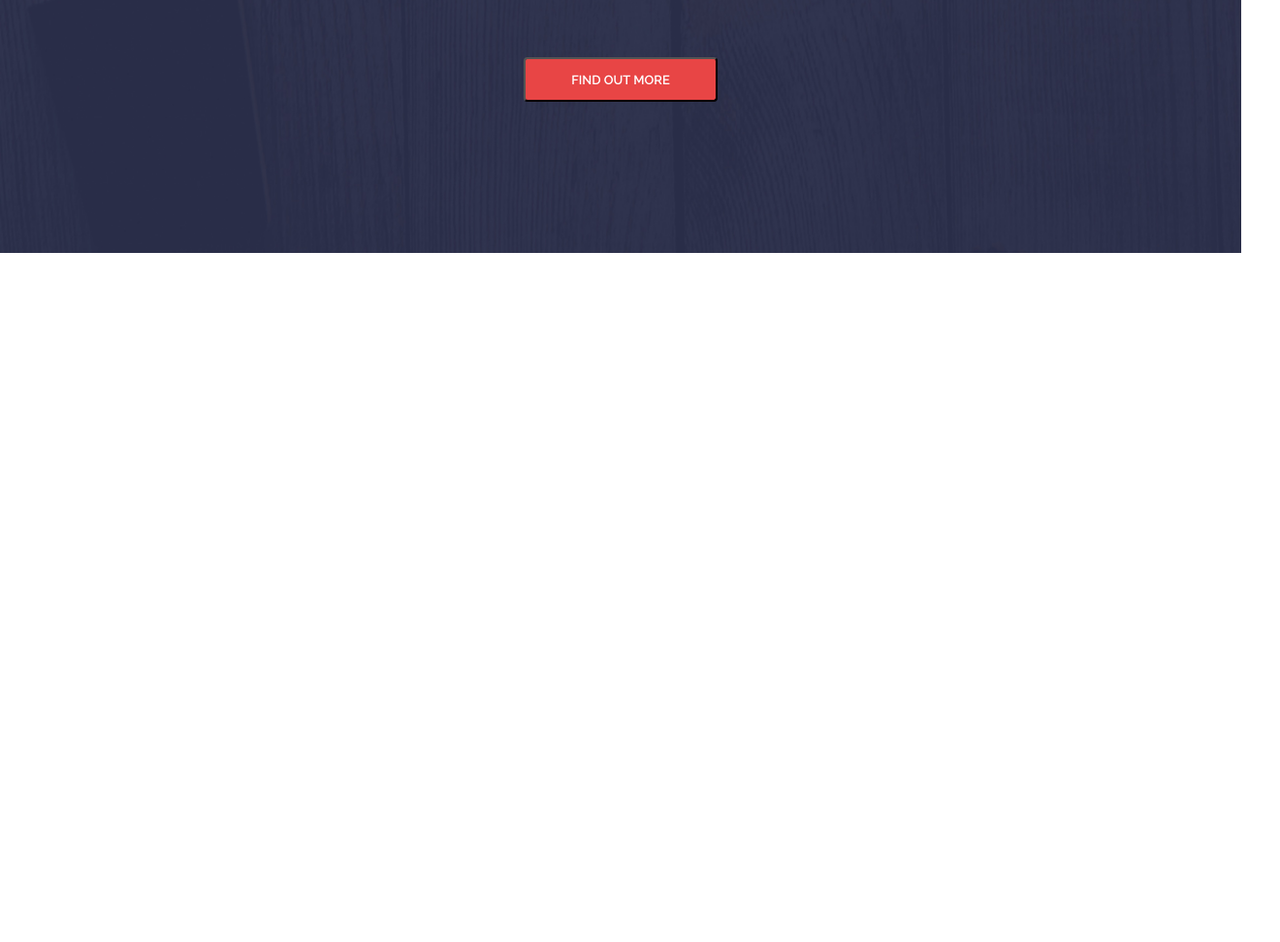
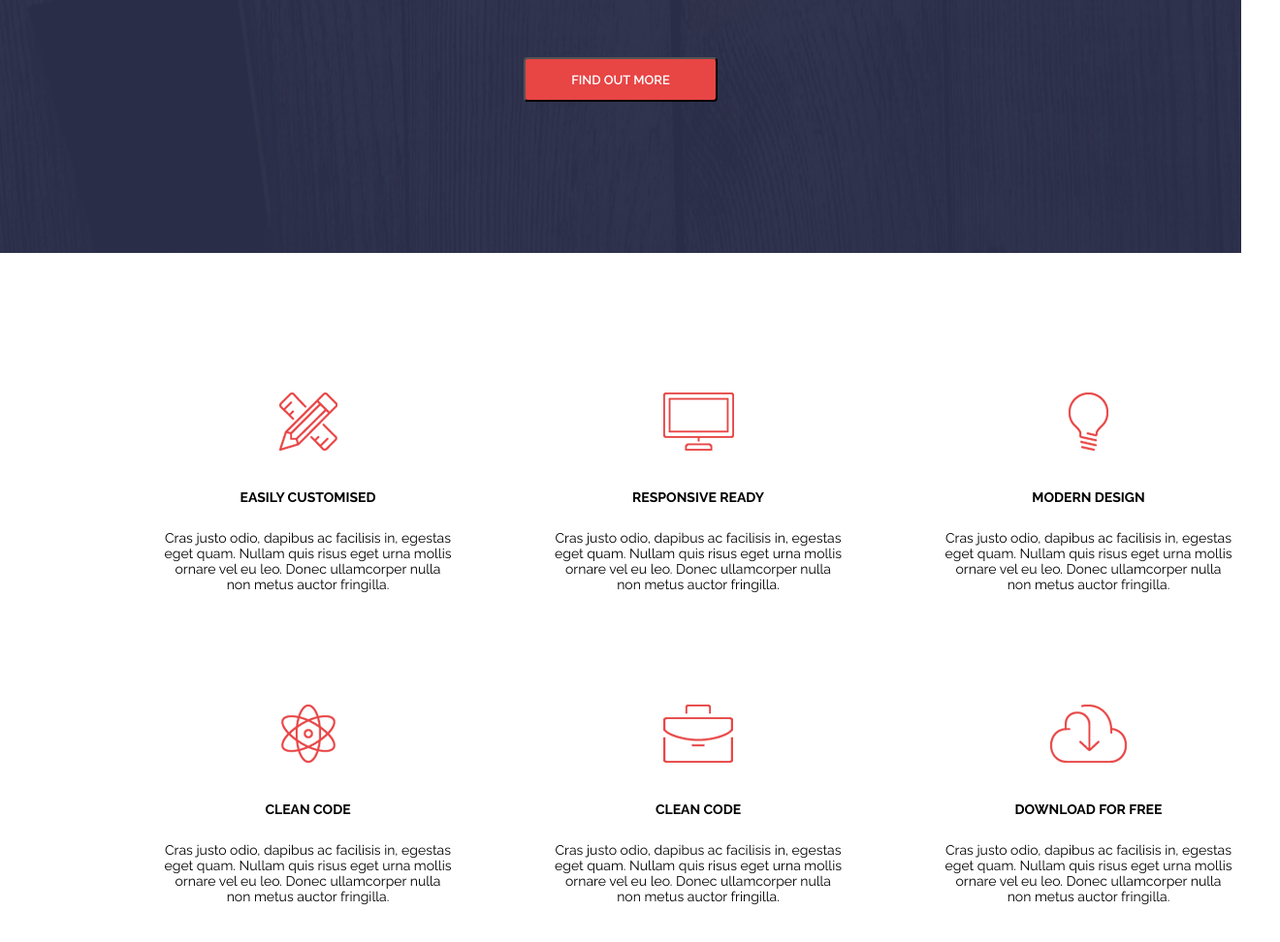
Before and after one commit to Adnan437/Active-Box, a plain HTML site: page index.html in a window 1280 px wide. Shown: the part 500-1472 px from the top of the page at 97% size, 1320 px wide, since content can reach past the window. Before the commit the page ends 800 px from the top, so only its background shows below. Drawn offline with nearby package versions, Linux system fonts and the light colour scheme.

Commit message:
Sercice Section added

```diff
--- a/index.html
+++ b/index.html
@@ -46,6 +46,55 @@
             </a>
         </div>
     </div>
+
+    <!-- ----------------Service Section--------------- -->
+
+    <div class="service-section">
+        <div class="container">
+            <div class="service-item">
+                <a href="#"><img src="./img/icon/service-icon1.png" alt="service-icon1"></a>
+                <h3>Easily Customised</h3>
+                <p>Cras justo odio, dapibus ac facilisis in, egestas eget quam. Nullam quis risus eget urna mollis ornare vel eu leo. Donec ullamcorper nulla non metus auctor fringilla.</p>
+            </div>
+            <div class="service-item">
+                <a href="#"><img src="./img/icon/service-icon2.png" alt="service-icon2"></a>
+                <h3>Responsive REady</h3>
+                <p>Cras justo odio, dapibus ac facilisis in, egestas eget quam. Nullam quis risus eget urna mollis ornare vel eu leo. Donec ullamcorper nulla non metus auctor fringilla.</p>
+            </div>
+            <div class="service-item">
+                <a href="#"><img src="./img/icon/service-icon3.png" alt="service-icon3"></a>
+                <h3>Modern Design</h3>
+                <p>Cras justo odio, dapibus ac facilisis in, egestas eget quam. Nullam quis risus eget urna mollis ornare vel eu leo. Donec ullamcorper nulla non metus auctor fringilla.</p>
+            </div>
+            <div class="service-item">
+                <a href="#"><img src="./img/icon/service-icon4.png" alt="service-icon4"></a>
+                <h3>Clean Code</h3>
+                <p>Cras justo odio, dapibus ac facilisis in, egestas eget quam. Nullam quis risus eget urna mollis ornare vel eu leo. Donec ullamcorper nulla non metus auctor fringilla.</p>
+
+            </div>
+            <div class="service-item">
+                <a href="#"><img src="./img/icon/service-icon5.png" alt="service-icon5"></a>
+                <h3>Clean Code</h3>
+                <p>Cras justo odio, dapibus ac facilisis in, egestas eget quam. Nullam quis risus eget urna mollis ornare vel eu leo. Donec ullamcorper nulla non metus auctor fringilla.</p>
+            </div>
+            <div class="service-item">
+                <a href="#"><img src="./img/icon/service-icon6.png" alt="service-icon6"></a>
+                <h3>Download for Free</h3>
+                <p>Cras justo odio, dapibus ac facilisis in, egestas eget quam. Nullam quis risus eget urna mollis ornare vel eu leo. Donec ullamcorper nulla non metus auctor fringilla.</p>
+            </div>
+        </div>
+    </div>
+
+
+
+    <!-- ------------ Gallery Section ---------- -->
+
+    <div class="gallery-section">
+
+    </div>
+
+
+
+
 </body>
-
 </html>
--- a/style.css
+++ b/style.css
@@ -104,3 +104,43 @@ a{
     font-weight: 600;
     font-family: 'Raleway', sans-serif;
 }
+
+
+/* ----------- Service section ---------- */
+
+.service-section{
+    padding: 120px;
+}
+.service-section .container{
+    display: flex;
+    flex-wrap: wrap;
+    row-gap: 68px;
+    column-gap: 5%;
+}
+
+.service-section .container .service-item{
+    max-width: 30%;
+    display: flex;
+    align-items: center;
+    flex-direction: column;
+    padding: 24px;
+}
+
+.service-section .container .service-item h3{
+    font-family: 'Raleway', sans-serif;
+    font-size: 14px;
+    font-weight: 700;
+    text-transform: uppercase;
+    margin-top: 36px;
+    margin-bottom: 26px;
+}
+
+.service-section .container .service-item p{
+    text-align: center;
+    font-family: 'Raleway', sans-serif;
+    font-size: 14px;
+    font-weight: 400;
+}
+
+
+/* ---------- Gallery section -------- */
```
Also changed, not shown: img/icon/service-icon1.png (added), img/icon/service-icon2.png (added), img/icon/service-icon3.png (added), img/icon/service-icon4.png (added), img/icon/service-icon5.png (added), img/icon/service-icon6.png (added).
